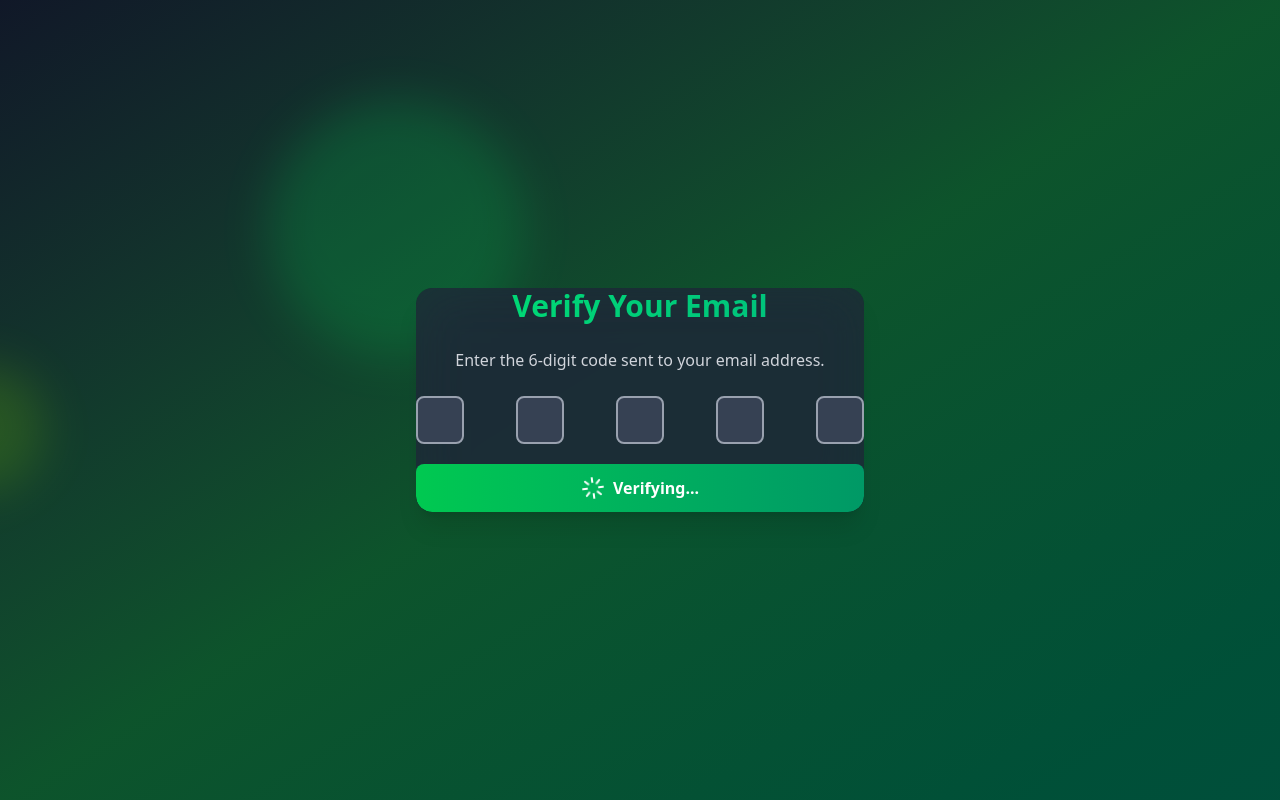
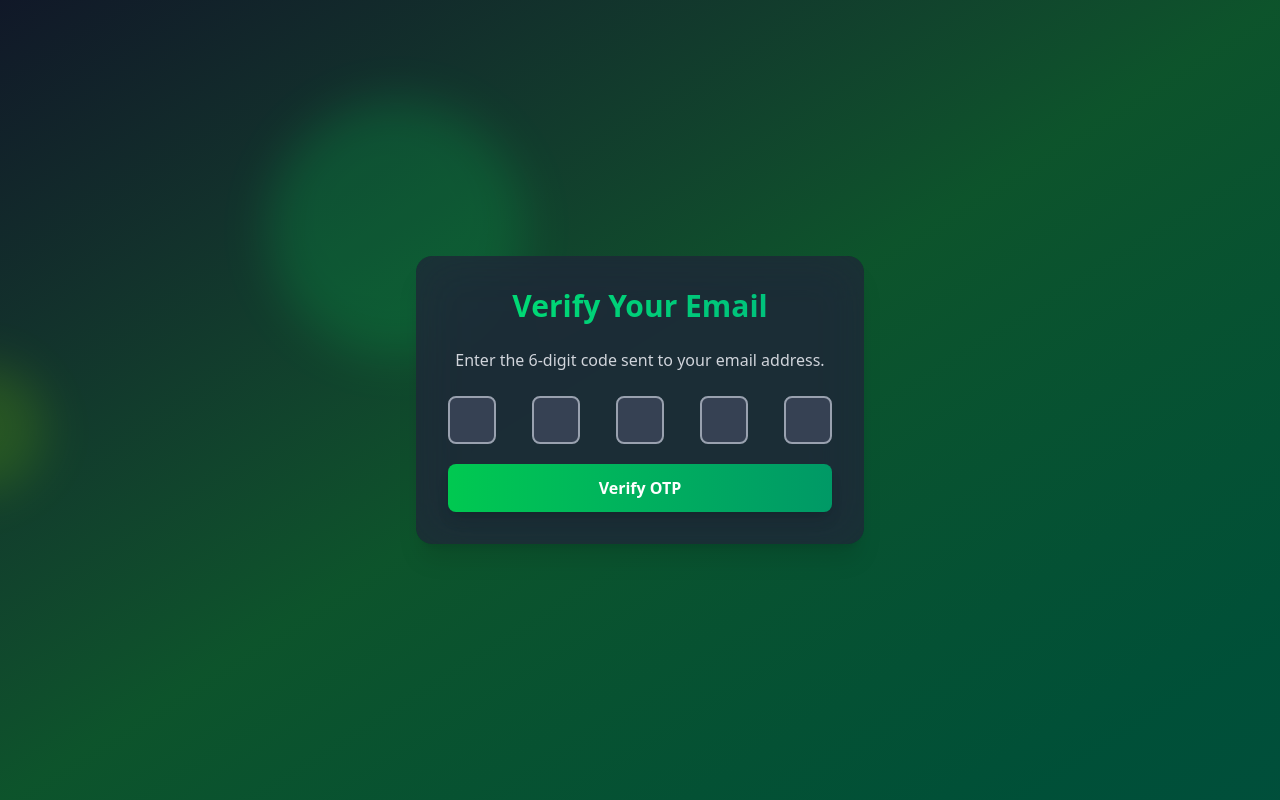
Before and after one commit to ShahbaazX786/authSystem, a React (Vite) app in the folder Frontend/: page /verify-email in a window 1280 px wide. Built offline with nearby package versions, Linux system fonts and the light colour scheme.

Commit message:
Fixed few bugs with typing, + few modifications.

```diff
--- a/Frontend/src/pages/EmailVerification.tsx
+++ b/Frontend/src/pages/EmailVerification.tsx
@@ -1,14 +1,14 @@
 import { motion } from "framer-motion";
 import { Loader } from "lucide-react";
-import { useRef, useState } from "react";
+import { useEffect, useRef, useState } from "react";
 import type { ChangeEventKeyDownType } from "../utils/types";
 
 const EmailVerification = () => {
   const [code, setCode] = useState(["", "", "", "", ""]);
   const inputRefs = useRef([]);
-  const isLoading = true;
+  const isLoading = false;
 
-  const handleChange = (index: number, value: number) => {
+  const handleChange = (index: number, value: string) => {
     const newCode = [...code];
     if (value.length > 1) {
       const pastedCode = value.slice(0, 6).split("");
@@ -16,7 +16,9 @@ const EmailVerification = () => {
         newCode[i] = pastedCode[i] || "";
       }
       setCode(newCode);
-      const lastFilledIndex = newCode.findLastIndex((digit) => digit !== "");
+      const lastFilledIndex = newCode?.findLastIndex(
+        (digit: string) => digit !== ""
+      );
       const focusIndex = lastFilledIndex < 5 ? lastFilledIndex + 1 : 5;
       inputRefs.current[focusIndex].focus();
     } else {
@@ -34,13 +36,25 @@ const EmailVerification = () => {
     }
   };
 
+  const handleSubmit = (e: Event) => {
+    e.preventDefault();
+    const verificationCode = code.join("");
+    console.log(`Verification code submitted:${verificationCode}`);
+  };
+
+  useEffect(() => {
+    if (code.every((digit) => digit !== "")) {
+      handleSubmit(new Event("submit"));
+    }
+  });
+
   return (
     <div className="max-w-md w-full bg-gray-800/50 backdrop-blur-xl rounded-2xl shadow-xl overflow-hidden">
       <motion.div
         initial={{ opacity: 0, y: 20 }}
         animate={{ opacity: 1, y: 0 }}
         transition={{ duration: 0.5 }}
-        className=" max-w-md w-full bg-gray-800/50 backdrop-blur-xl rounded-2xl shadow-xl overflow-hidden"
+        className=" max-w-md w-full p-8 bg-gray-800/50 backdrop-blur-xl rounded-2xl shadow-xl overflow-hidden"
       >
         <h2 className="text-3xl font-bold mb-6 text-center bg-gradient-to-r from-green-400 to-emerald-500 text-transparent bg-clip-text">
           Verify Your Email
@@ -48,9 +62,9 @@ const EmailVerification = () => {
         <p className="text-center text-gray-300 mb-6">
           Enter the 6-digit code sent to your email address.
         </p>
-        <form className="space-y-6">
+        <form className="space-y-6" onSubmit={handleSubmit}>
           <div className="flex justify-between">
-            {code.map((digit, index) => (
+            {code.map((digit: string, index: number) => (
               <input
                 key={index}
                 ref={(el) => (inputRefs.current[index] = el)}
@@ -77,7 +91,7 @@ const EmailVerification = () => {
               <span className="text-base">Verifying...</span>
             </div>
           ) : (
-            "Log In"
+            "Verify OTP"
           )}
         </motion.button>
       </motion.div>
```
